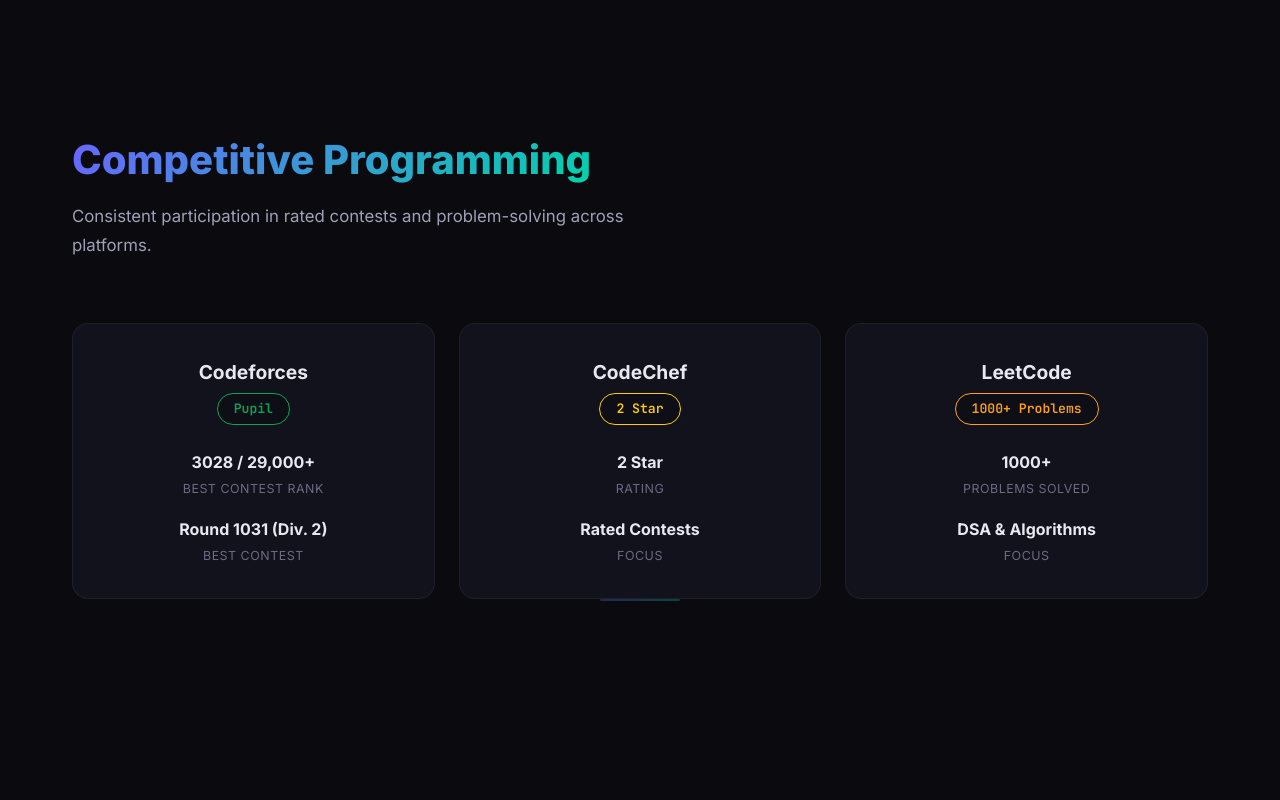
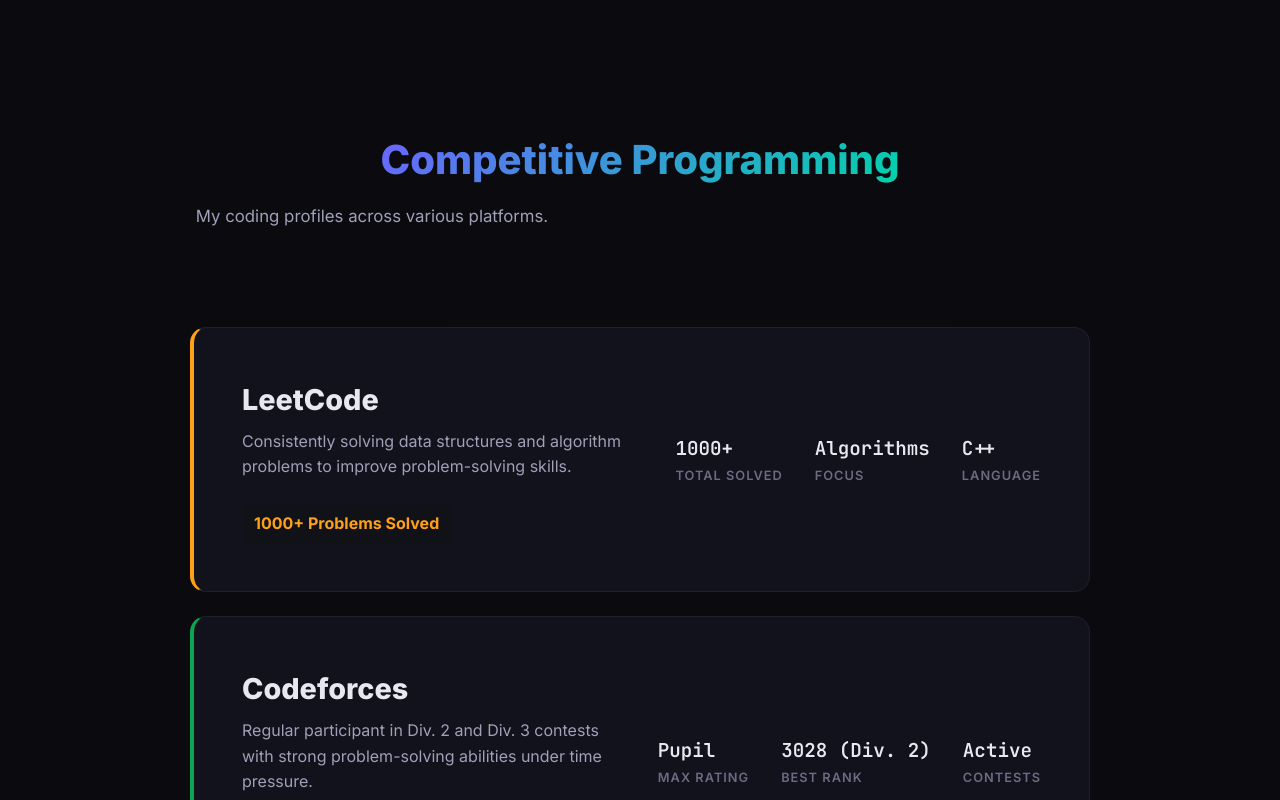
Before and after one commit to Aakashraj18/portfolio, a React (Vite) app: page / in a window 1280 px wide. Shown: the part 2500-3300 px from the top of the page. Built offline with nearby package versions, Linux system fonts and the light colour scheme.

Commit message:
update structure of compettive Programming

```diff
--- a/src/components/CompetitiveProgramming.css
+++ b/src/components/CompetitiveProgramming.css
@@ -1,90 +1,97 @@
-/* --- Competitive Programming --- */
-.cp__grid {
-  display: grid;
-  grid-template-columns: repeat(3, 1fr);
-  gap: var(--space-lg);
+/* --- Competitive Programming List Layout --- */
+.cp__header {
+  text-align: center;
+  margin-bottom: var(--space-4xl);
 }
 
-.cp__card {
-  text-align: center;
-  text-decoration: none;
-  position: relative;
-  overflow: hidden;
-  cursor: pointer;
+.cp__list {
+  display: flex;
+  flex-direction: column;
+  gap: var(--space-lg);
+  max-width: 900px;
+  margin: 0 auto;
 }
 
-.cp__card::before {
-  content: '';
-  position: absolute;
-  top: -50%;
-  left: -50%;
-  width: 200%;
-  height: 200%;
-  background: radial-gradient(circle, var(--cp-accent) 0%, transparent 70%);
-  opacity: 0;
-  transition: opacity var(--transition-base);
-  pointer-events: none;
+.cp__profile-card {
+  display: flex;
+  justify-content: space-between;
+  align-items: center;
+  gap: var(--space-2xl);
+  padding: var(--space-2xl);
+  text-decoration: none;
+  border-left: 4px solid var(--cp-accent);
 }
 
-.cp__card:hover::before {
-  opacity: 0.04;
+.cp__profile-card:hover {
+  transform: translateX(5px);
+  box-shadow: 0 10px 25px rgba(0, 0, 0, 0.2);
+  border-color: var(--cp-accent);
 }
 
-.cp__card-icon {
-  color: var(--cp-accent);
-  margin-bottom: var(--space-md);
-  display: inline-flex;
+.cp__profile-info {
+  flex: 1;
 }
 
-.cp__card-platform {
-  font-size: 1.2rem;
-  font-weight: 700;
+.cp__profile-platform {
+  font-size: 1.8rem;
+  font-weight: 800;
   color: var(--text-primary);
   margin-bottom: var(--space-xs);
 }
 
-.cp__card-rank {
-  display: inline-block;
-  padding: 4px 16px;
-  border-radius: var(--radius-full);
-  font-family: var(--font-mono);
-  font-size: 0.82rem;
-  font-weight: 600;
-  color: var(--cp-accent);
-  border: 1px solid var(--cp-accent);
-  background: rgba(0, 0, 0, 0.2);
-  margin-bottom: var(--space-lg);
+.cp__profile-desc {
+  font-size: 1rem;
+  color: var(--text-secondary);
+  line-height: 1.6;
+  margin-bottom: var(--space-md);
 }
 
-.cp__card-stats {
+.cp__profile-rank {
+  display: inline-block;
+  font-size: 1rem;
+  font-weight: 700;
+  background: var(--bg-secondary);
+  padding: 6px 12px;
+  border-radius: var(--radius-sm);
+  margin-top: var(--space-sm);
+}
+
+.cp__profile-stats {
   display: flex;
-  flex-direction: column;
-  gap: var(--space-md);
+  gap: var(--space-xl);
+  min-width: max-content;
 }
 
 .cp__stat {
   display: flex;
   flex-direction: column;
-  gap: 2px;
+  align-items: flex-start;
 }
 
 .cp__stat-value {
-  font-size: 1rem;
+  font-size: 1.2rem;
   font-weight: 700;
   color: var(--text-primary);
+  font-family: var(--font-mono);
 }
 
 .cp__stat-label {
-  font-size: 0.78rem;
+  font-size: 0.8rem;
   color: var(--text-muted);
   text-transform: uppercase;
-  letter-spacing: 0.5px;
+  letter-spacing: 1px;
+  font-weight: 600;
 }
 
 @media (max-width: 768px) {
-  .cp__grid {
-    grid-template-columns: 1fr;
-    max-width: 400px;
-    margin: 0 auto;
+  .cp__profile-card {
+    flex-direction: column;
+    align-items: flex-start;
+    gap: var(--space-lg);
+  }
+
+  .cp__profile-stats {
+    width: 100%;
+    justify-content: space-between;
   }
 }
--- a/src/components/CompetitiveProgramming.jsx
+++ b/src/components/CompetitiveProgramming.jsx
@@ -3,35 +3,43 @@
 
 const profiles = [
   {
+    platform: 'LeetCode',
+    username: 'Aakashraj_12',
+    rank: '1000+ Problems Solved',
+    color: '#ffa116',
+    description: 'Consistently solving data structures and algorithm problems to improve problem-solving skills.',
+    stats: [
+      { label: 'Total Solved', value: '1000+' },
+      { label: 'Focus', value: 'Algorithms' },
+      { label: 'Language', value: 'C++' },
+    ],
+    link: 'https://leetcode.com/u/Aakashraj_12/',
+  },
+  {
     platform: 'Codeforces',
+    username: 'Aakashraj18',
     rank: 'Pupil',
     color: '#08a652',
+    description: 'Regular participant in Div. 2 and Div. 3 contests with strong problem-solving abilities under time pressure.',
     stats: [
-      { label: 'Best Contest Rank', value: '3028 / 29,000+' },
-      { label: 'Best Contest', value: 'Round 1031 (Div. 2)' },
+      { label: 'Max Rating', value: 'Pupil' },
+      { label: 'Best Rank', value: '3028 (Div. 2)' },
+      { label: 'Contests', value: 'Active' },
     ],
-    link: 'https://codeforces.com/',
+    link: 'https://codeforces.com/profile/Aakashraj18',
   },
   {
     platform: 'CodeChef',
+    username: 'Aakashraj18',
     rank: '2 Star',
-    color: '#ffcc00',
+    color: '#5b4638',
+    description: 'Participating in rated contests and improving logic building skills.',
     stats: [
-      { label: 'Rating', value: '2 Star' },
-      { label: 'Focus', value: 'Rated Contests' },
+      { label: 'Max Rating', value: '2 Star' },
+      { label: 'Contests', value: 'Active' },
     ],
     link: 'https://www.codechef.com/',
-  },
-  {
-    platform: 'LeetCode',
-    rank: '1000+ Problems',
-    color: '#ffa116',
-    stats: [
-      { label: 'Problems Solved', value: '1000+' },
-      { label: 'Focus', value: 'DSA & Algorithms' },
-    ],
-    link: 'https://leetcode.com/',
-  },
+  }
 ];
 
 export default function CompetitiveProgramming() {
@@ -42,22 +50,28 @@
       <div className={`cp__header ${isVisible ? 'reveal--visible' : 'reveal--hidden'}`}>
         <h2 className="section__title">Competitive Programming</h2>
         <p className="section__subtitle">
-          Consistent participation in rated contests and problem-solving across platforms.
+          My coding profiles across various platforms.
         </p>
       </div>
-      <div className="cp__grid">
+      <div className="cp__list">
         {profiles.map((profile, index) => (
           <a
             href={profile.link}
             target="_blank"
             rel="noopener noreferrer"
-            className={`cp__card card ${isVisible ? 'reveal--visible' : 'reveal--hidden'}`}
+            className={`cp__profile-card card ${isVisible ? 'reveal--visible' : 'reveal--hidden'}`}
             key={profile.platform}
             style={{ '--cp-accent': profile.color, '--reveal-delay': `${index * 0.15}s` }}
           >
-            <h3 className="cp__card-platform">{profile.platform}</h3>
-            <span className="cp__card-rank">{profile.rank}</span>
-            <div className="cp__card-stats">
+            <div className="cp__profile-info">
+              <h3 className="cp__profile-platform">{profile.platform}</h3>
+              <p className="cp__profile-desc">{profile.description}</p>
+              <span className="cp__profile-rank" style={{ color: profile.color }}>
+                {profile.rank}
+              </span>
+            </div>
+
+            <div className="cp__profile-stats">
               {profile.stats.map((stat) => (
                 <div className="cp__stat" key={stat.label}>
                   <span className="cp__stat-value">{stat.value}</span>
```
